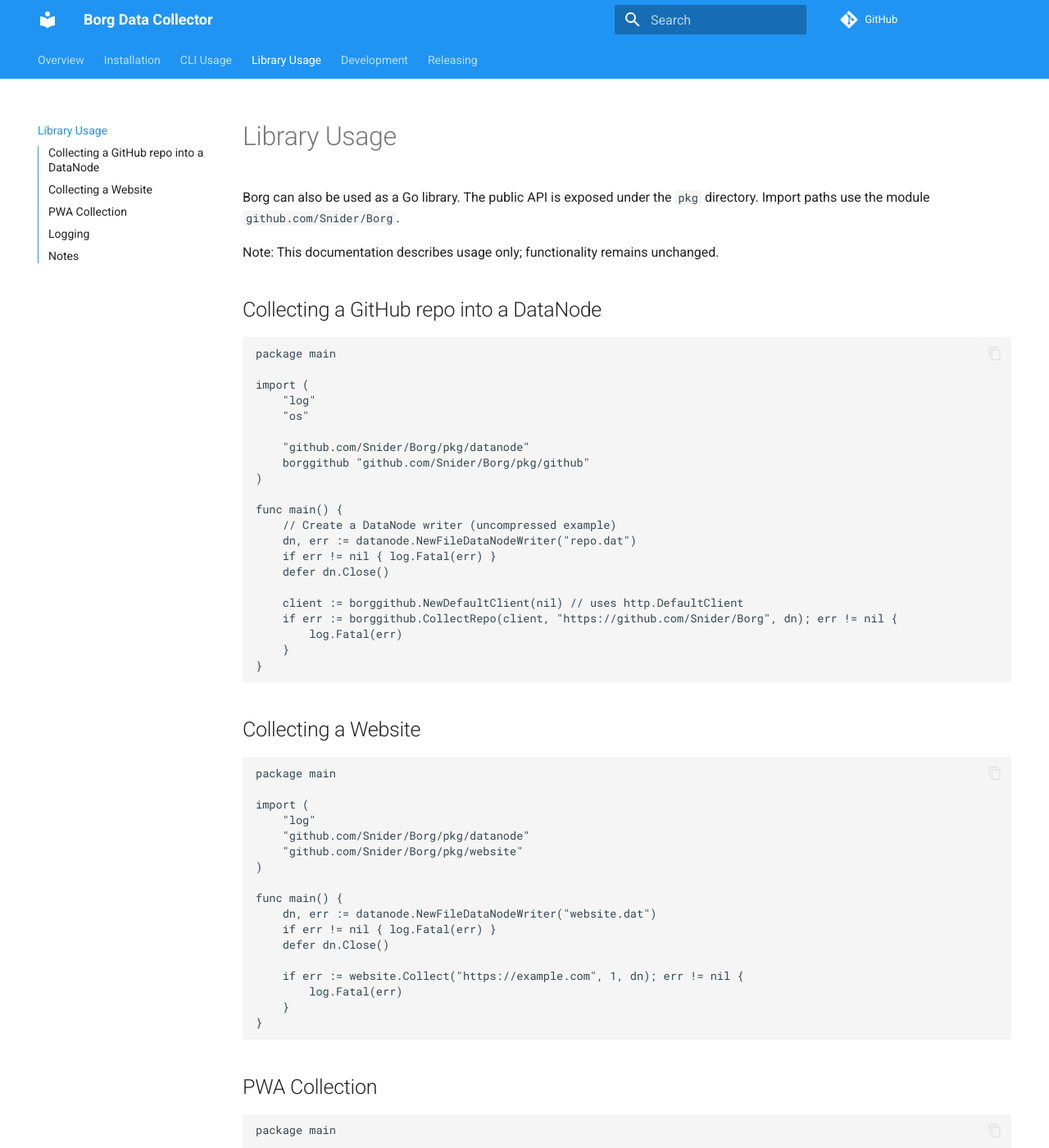
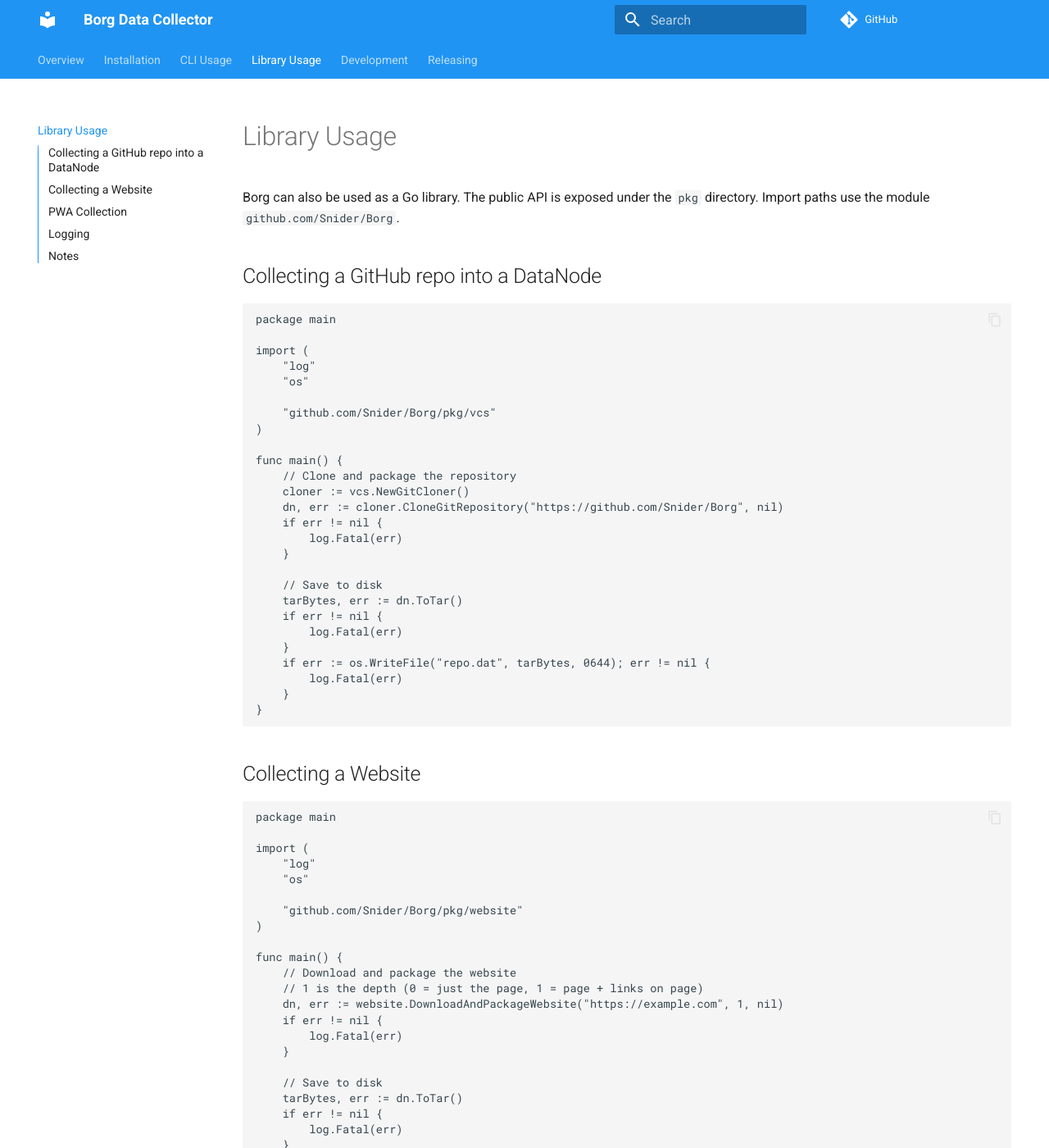
Before and after one commit to Snider/Borg, an MkDocs documentation site: the page built from docs/library.md, in a window 1280 px wide and 1400 px high. Shown: the whole window at 82% size. Built offline with MkDocs 1.6.1 and Material for MkDocs 9.7.7, drawn with Linux system fonts in a browser that asks for light colours; comment, search, counter and statistics services are not loaded; some of the changed text lies outside the part shown.

Commit message:
Update documentation for CLI and library usage
- Update docs/cli.md to include all current commands (all, compile, run, decode) and correct terminology (TIM).
- Update docs/library.md with correct, runnable Go code examples and updated import paths.
- Update docs/development.md, docs/installation.md, and docs/releasing.md to reflect the project's Go version (1.25.0).
- Remove outdated "No functional changes" notes from documentation files.

````diff
--- a/docs/library.md
+++ b/docs/library.md
@@ -2,29 +2,32 @@
 
 Borg can also be used as a Go library. The public API is exposed under the `pkg` directory. Import paths use the module `github.com/Snider/Borg`.
 
-Note: This documentation describes usage only; functionality remains unchanged.
-
 ## Collecting a GitHub repo into a DataNode
 
-```
+```go
 package main
 
 import (
     "log"
     "os"
 
-    "github.com/Snider/Borg/pkg/datanode"
-    borggithub "github.com/Snider/Borg/pkg/github"
+    "github.com/Snider/Borg/pkg/vcs"
 )
 
 func main() {
-    // Create a DataNode writer (uncompressed example)
-    dn, err := datanode.NewFileDataNodeWriter("repo.dat")
-    if err != nil { log.Fatal(err) }
-    defer dn.Close()
+    // Clone and package the repository
+    cloner := vcs.NewGitCloner()
+    dn, err := cloner.CloneGitRepository("https://github.com/Snider/Borg", nil)
+    if err != nil {
+        log.Fatal(err)
+    }
 
-    client := borggithub.NewDefaultClient(nil) // uses http.DefaultClient
-    if err := borggithub.CollectRepo(client, "https://github.com/Snider/Borg", dn); err != nil {
+    // Save to disk
+    tarBytes, err := dn.ToTar()
+    if err != nil {
+        log.Fatal(err)
+    }
+    if err := os.WriteFile("repo.dat", tarBytes, 0644); err != nil {
         log.Fatal(err)
     }
 }
@@ -32,21 +35,30 @@ func main() {
 
 ## Collecting a Website
 
-```
+```go
 package main
 
 import (
     "log"
-    "github.com/Snider/Borg/pkg/datanode"
+    "os"
+
     "github.com/Snider/Borg/pkg/website"
 )
 
 func main() {
-    dn, err := datanode.NewFileDataNodeWriter("website.dat")
-    if err != nil { log.Fatal(err) }
-    defer dn.Close()
+    // Download and package the website
+    // 1 is the depth (0 = just the page, 1 = page + links on page)
+    dn, err := website.DownloadAndPackageWebsite("https://example.com", 1, nil)
+    if err != nil {
+        log.Fatal(err)
+    }
 
-    if err := website.Collect("https://example.com", 1, dn); err != nil {
+    // Save to disk
+    tarBytes, err := dn.ToTar()
+    if err != nil {
+        log.Fatal(err)
+    }
+    if err := os.WriteFile("website.dat", tarBytes, 0644); err != nil {
         log.Fatal(err)
     }
 }
@@ -54,21 +66,38 @@ func main() {
 
 ## PWA Collection
 
-```
+```go
 package main
 
 import (
     "log"
-    "github.com/Snider/Borg/pkg/datanode"
+    "os"
+
     "github.com/Snider/Borg/pkg/pwa"
 )
 
 func main() {
-    dn, err := datanode.NewFileDataNodeWriter("pwa.dat")
-    if err != nil { log.Fatal(err) }
-    defer dn.Close()
+    client := pwa.NewPWAClient()
+    pwaURL := "https://squoosh.app"
 
-    if err := pwa.Collect("https://squoosh.app", dn); err != nil {
+    // Find the manifest
+    manifestURL, err := client.FindManifest(pwaURL)
+    if err != nil {
+        log.Fatal(err)
+    }
+
+    // Download and package the PWA
+    dn, err := client.DownloadAndPackagePWA(pwaURL, manifestURL, nil)
+    if err != nil {
+        log.Fatal(err)
+    }
+
+    // Save to disk
+    tarBytes, err := dn.ToTar()
+    if err != nil {
+        log.Fatal(err)
+    }
+    if err := os.WriteFile("pwa.dat", tarBytes, 0644); err != nil {
         log.Fatal(err)
     }
 }
````
Also changed, not shown: docs/cli.md (+56 -14 lines), docs/development.md (+9 -9 lines), docs/installation.md (+4 -4 lines), docs/releasing.md (+4 -5 lines).
